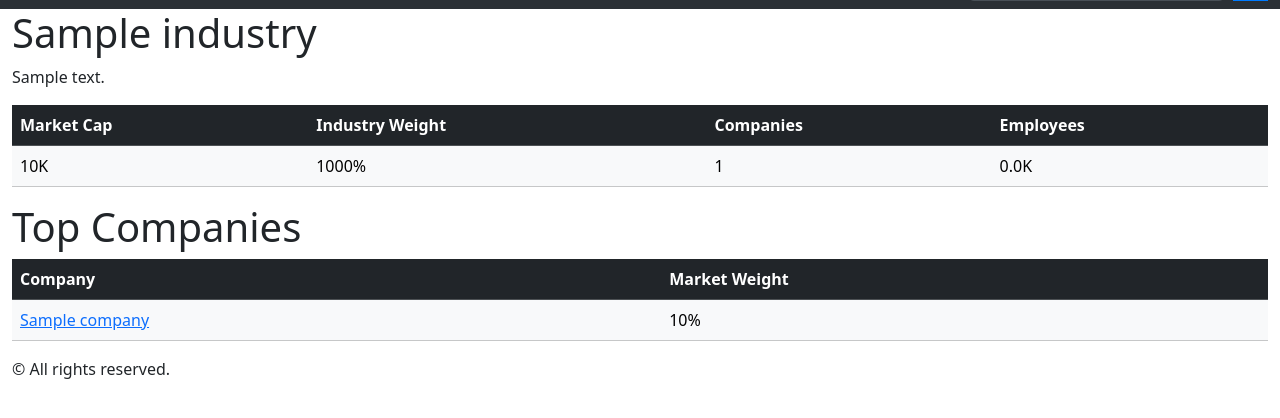
After one commit to ShivanshKansal19/TradeNet, a Django app: template templates/industry.html in a window 1280 px wide. The commit adds this page. Shown: the part 55-473 px from the top of the page. Run offline with Django 4.2, Linux system fonts and the light colour scheme; the template is opened without the code that fills it: most values are stand-ins (such as "Sample title", 1, 10 or a date in 2020); some libraries are stand-ins or nearby versions.

Commit message:
feat: added industry page

```diff
--- a/baseapp/urls.py
+++ b/baseapp/urls.py
@@ -6,5 +6,7 @@ urlpatterns = [
     path('search_autocomplete/', views.search_autocomplete,
          name='search_autocomplete'),
     path('searched/', views.searched, name='searched'),
-    path('sector/<str:name>/', views.sector, name='sector'),
+    path('sectors', views.sectors, name='sectors'),
+    path('sectors/<str:name>/', views.sector, name='sector'),
+    path('industry/<str:name>/', views.industry, name='industry'),
 ]
--- a/baseapp/utils.py
+++ b/baseapp/utils.py
@@ -25,20 +25,20 @@ def format_percentage(input):
     return f"{round(input*100,2)}%"
 
 
+def format_timestamp(input):
+    return time.strftime('%Y-%m-%d %H:%M:%S', time.localtime(input))
+
+
 def fetch_sectors_data():
     sectors = Sector.objects.all()
-    sectors_data = [{"name": "All Sectors",
-                     "dashed_name": "all-sectors",
-                     "market_weight": "100%",
-                     "market_cap": "--"}]
-
+    sectors_data = []
     for sector in sectors:
         sector_data = yf.Sector(sector.sector_name)
         sectors_data.append({
+            "key": sector_data.key,
             "name": sector_data.name,
-            "dashed_name": sector_data.name.replace(" ", "-").lower(),
-            "market_weight": f"{round(sector_data.overview['market_weight']*100,2)}%",
-            "market_cap": sector_data.overview['market_cap'],
+            "market_weight": format_percentage(sector_data.overview['market_weight']),
+            "market_cap": format_value(sector_data.overview['market_cap']),
         })
 
     return sectors_data
@@ -69,9 +69,9 @@ def get_trending_stocks():
             "ticker": stock['symbol'].replace('.NS', ''),
             "name": stock['longName'] if 'longName' in stock else stock['shortName'] if 'shortName' in stock else 'Not Available',
             "price": stock['regularMarketPrice'],
-            "change": str(stock['regularMarketChangePercent']) if stock['regularMarketChangePercent'] < 0 else '+'+str(stock['regularMarketChangePercent']),
-            "volume": stock['regularMarketVolume'],
-            "timestamp": stock['regularMarketTime'],
+            "change": ('' if stock['regularMarketChangePercent'] < 0 else '+')+str(stock['regularMarketChangePercent']),
+            "volume": format_value(stock['regularMarketVolume']),
+            "timestamp": format_timestamp(stock['regularMarketTime']),
         })
 
     return result
--- /dev/null
+++ b/templates/industry.html
@@ -0,0 +1,43 @@
+{% extends "base.html" %}
+{% load my_filters %}
+{% block content %}
+    <h1>{{ industry.name }}</h1>
+    <p>{{ industry.overview.description }}</p>
+    <table class="table table-hover">
+        <thead>
+            <tr class="table-dark">
+                <th scope="col">Market Cap</th>
+                <th scope="col">Industry Weight</th>
+                <th scope="col">Companies</th>
+                <th scope="col">Employees</th>
+            </tr>
+        </thead>
+        <tbody>
+            <tr class="table-light">
+                <td>{{ industry.overview.market_cap|humanize }}</td>
+                <td>{{ industry.overview.market_weight|format_percentage }}</td>
+                <td>{{ industry.overview.companies_count }}</td>
+                <td>{{ industry.overview.employee_count|humanize }}</td>
+            </tr>
+        </tbody>
+    </table>
+    <h1>Top Companies</h1>
+    <table class="table table-hover">
+        <thead>
+            <tr class="table-dark">
+                <th scope="col">Company</th>
+                <th scope="col">Market Weight</th>
+            </tr>
+        </thead>
+        <tbody>
+            {% for company in industry.top_companies %}
+                <tr class="table-light">
+                    <td>
+                        <a href="#">{{ company.name }}</a>
+                    </td>
+                    <td>{{ company|get_item:"market weight"|format_percentage }}</td>
+                </tr>
+            {% endfor %}
+        </tbody>
+    </table>
+{% endblock content %}
--- a/templates/sector.html
+++ b/templates/sector.html
@@ -32,13 +32,14 @@
             {% for industry in sector.industries %}
                 <tr class="table-light">
                     <td>
-                        <a href="#">{{ industry.name }}</a>
+                        <a href="{% url 'industry' industry.key %}">{{ industry.name }}</a>
                     </td>
                     <td>{{ industry|get_item:"market weight"|format_percentage }}</td>
                 </tr>
             {% endfor %}
         </tbody>
     </table>
+    <h1>Top Companies</h1>
     <table class="table table-hover">
         <thead>
             <tr class="table-dark">
--- /dev/null
+++ b/templates/sectors_page.html
@@ -0,0 +1,4 @@
+{% extends "base.html" %}
+{% block content %}
+    {% include "sectors.html" %}
+{% endblock content %}
--- a/templates/trending_stocks.html
+++ b/templates/trending_stocks.html
@@ -18,7 +18,11 @@
                 </td>
                 <td>{{ stock.name }}</td>
                 <td>{{ stock.price }}</td>
-                <td>{{ stock.change }}</td>
+                {% if stock.change.0 == '-' %}
+                    <td class="text-danger">{{ stock.change }}</td>
+                {% else %}
+                    <td class="text-success">{{ stock.change }}</td>
+                {% endif %}
                 <td>{{ stock.volume }}</td>
                 <td>{{ stock.timestamp }}</td>
             </tr>
```
Also changed, not shown: baseapp/test.py (+5 -2 lines), baseapp/views.py (+24 -3 lines), templates/sectors.html (+8 -1 lines).
